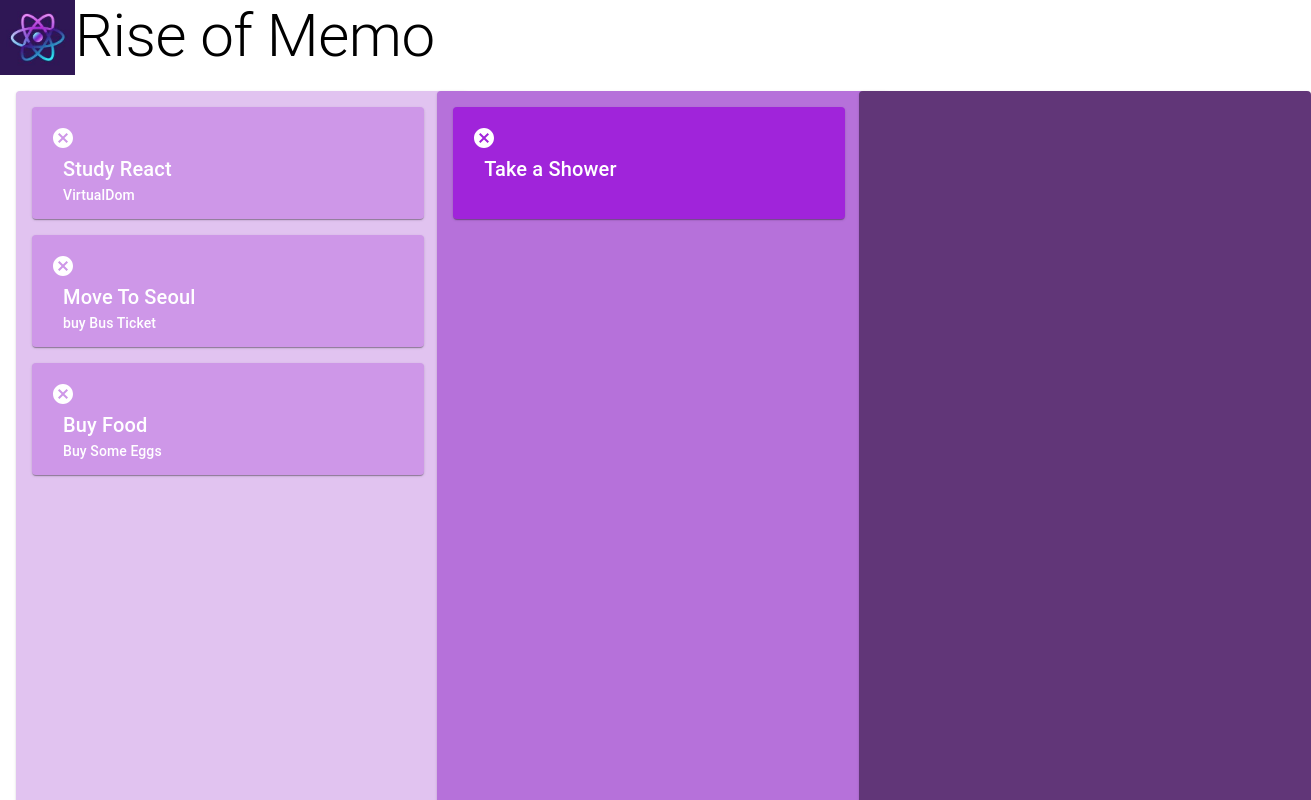
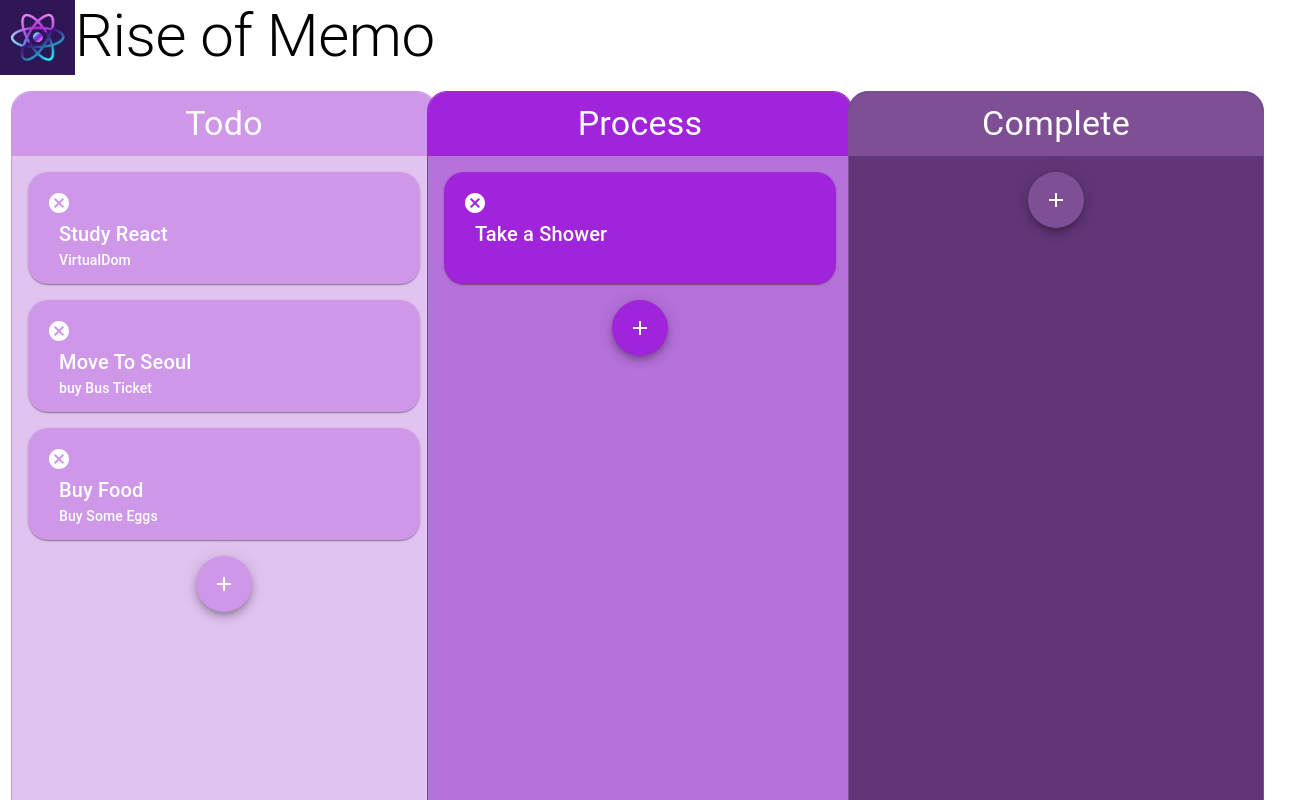
Before and after one commit to Rise-of-React/RiseMemo, a React (Create React App) app: page / in a window 1280 px wide. Shown: the top 800 px of the page, 1311 px wide, since content can reach past the window. Built offline with nearby package versions, Linux system fonts and the light colour scheme.

Commit message:
Add Title & Floating Button in Board Component

```diff
--- a/src/App.tsx
+++ b/src/App.tsx
@@ -8,9 +8,6 @@ const useStyles = makeStyles((theme) => ({
     flexGrow: 1,
     padding: theme.spacing(2),
   },
-  board: {
-    height: 800,
-  },
 }));
 
 export default function App() {
@@ -18,7 +15,7 @@ export default function App() {
   return (
     <>
       <AppBar />
-      <Grid container spacing={2} className={classes.root}>
+      <Grid container className={classes.root}>
         <DroppableBoard />
       </Grid>
     </>
--- a/src/components/CustomBoard.tsx
+++ b/src/components/CustomBoard.tsx
@@ -2,6 +2,7 @@ import {
   Card,
   CardContent,
   CardHeader,
+  Fab,
   Grid,
   IconButton,
   makeStyles,
@@ -12,23 +13,53 @@ import {
 import React from 'react';
 import { BoardStyleProps } from '../types/board/board';
 import { CardStyleProps } from '../types/card/card';
+import AddOutlinedIcon from '@material-ui/icons/AddOutlined';
 export interface CustomBoardProps {
-  style?: BoardStyleProps;
+  title?: string;
+  boardStyle?: BoardStyleProps;
+  cardStyle?: CardStyleProps;
   children?: React.ReactNode;
 }
 
-const useStyles = makeStyles<Theme, BoardStyleProps>((theme: Theme) => ({
+const useStyles = makeStyles<Theme, CustomBoardProps>((theme: Theme) => ({
   board: (props) => ({
-    backgroundColor: props.backgroundColor,
-    width: Number(props.width),
-    height: Number(props.height),
+    backgroundColor: props.boardStyle!.backgroundColor,
+    width: Number(props.boardStyle!.width),
+    height: Number(props.boardStyle!.height),
+    borderRadius: 20,
+    borderColor: props.cardStyle!.backgroundColor,
+  }),
+  title: (props) => ({
+    height: '8vh',
+    color: '#ffffff',
+    borderTopLeftRadius: 20,
+    borderTopRightRadius: 20,
+    backgroundColor: props.cardStyle!.backgroundColor,
+  }),
+  floatingButton: (props) => ({
+    background: props.cardStyle!.backgroundColor,
+    color: '#ffffff',
   }),
 }));
 
 export const CustomBoard = (props: CustomBoardProps) => {
-  const classes = useStyles(props.style ?? {});
+  const classes = useStyles(props ?? {});
 
-  return <Paper className={classes.board}>{props.children}</Paper>;
+  return (
+    <Paper className={classes.board} variant="outlined">
+      <Grid container direction={'column'} justify="center" alignItems="center">
+        <Grid item className={classes.title} container alignItems="center" justify="center">
+          <Typography variant="h4">{props.title}</Typography>
+        </Grid>
+        <Grid item>{props.children}</Grid>
+        <Grid item alignItems="flex-end">
+          <Fab aria-label="add" className={classes.floatingButton}>
+            <AddOutlinedIcon />
+          </Fab>
+        </Grid>
+      </Grid>
+    </Paper>
+  );
 };
 
 CustomBoard.defaultProps = {
--- a/src/components/CustomCard.tsx
+++ b/src/components/CustomCard.tsx
@@ -13,6 +13,7 @@ const useStyles = makeStyles<Theme, CardStyleProps>((theme: Theme) => ({
     backgroundColor: props.backgroundColor,
     width: Number(props.width),
     height: Number(props.height),
+    borderRadius: 20,
   }),
   cardContent: (props) => ({
     paddingLeft: 15,
--- a/src/components/DroppableBoard.tsx
+++ b/src/components/DroppableBoard.tsx
@@ -10,7 +10,7 @@ interface DroppableBoardProps {}
 const boardData: Board = {
   todo: {
     id: '1',
-    name: 'To do',
+    name: 'Todo',
     boardStyle: {
       width: '452',
       height: '865',
@@ -91,9 +91,11 @@ export const DroppableBoard: FC<DroppableBoardProps> = ({}) => {
           <Droppable key={title} droppableId={title}>
             {(provided, snapshot) => {
               return (
-                <Grid item xs={4}>
+                <Grid item container xs={4} justify="center">
                   <CustomBoard
-                    style={listData.boardStyle}
+                    title={listData.name}
+                    boardStyle={listData.boardStyle}
+                    cardStyle={listData.cardStyle}
                     children={
                       <DraggableList
                         provided={provided}
--- a/src/index.css
+++ b/src/index.css
@@ -1,13 +1,12 @@
 body {
   margin: 0;
-  font-family: -apple-system, BlinkMacSystemFont, 'Segoe UI', 'Roboto', 'Oxygen',
-    'Ubuntu', 'Cantarell', 'Fira Sans', 'Droid Sans', 'Helvetica Neue',
-    sans-serif;
+  padding: 0;
+  font-family: -apple-system, BlinkMacSystemFont, 'Segoe UI', 'Roboto', 'Oxygen', 'Ubuntu', 'Cantarell', 'Fira Sans',
+    'Droid Sans', 'Helvetica Neue', sans-serif;
   -webkit-font-smoothing: antialiased;
   -moz-osx-font-smoothing: grayscale;
 }
 
 code {
-  font-family: source-code-pro, Menlo, Monaco, Consolas, 'Courier New',
-    monospace;
+  font-family: source-code-pro, Menlo, Monaco, Consolas, 'Courier New', monospace;
 }
```
Also changed, not shown: 2 other files (tests, documents, lock files or other folders).
